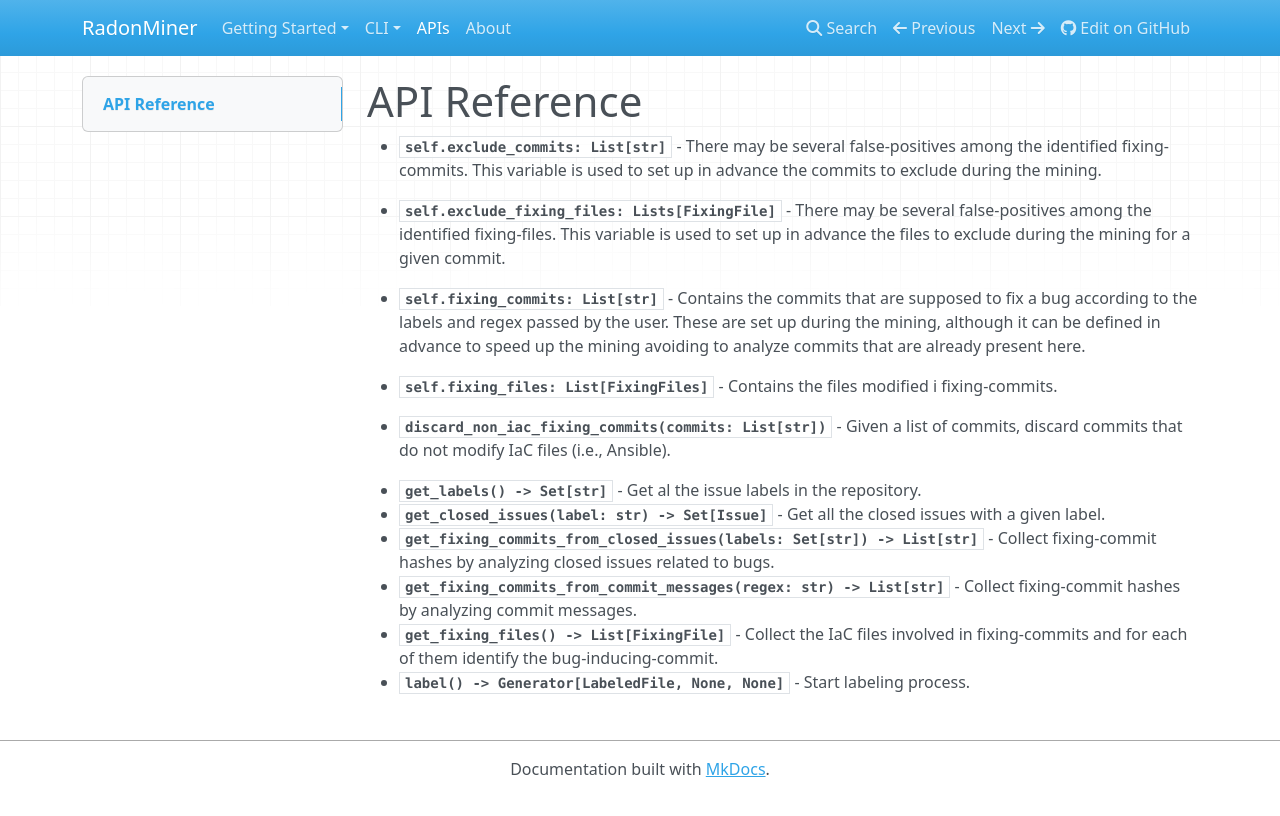
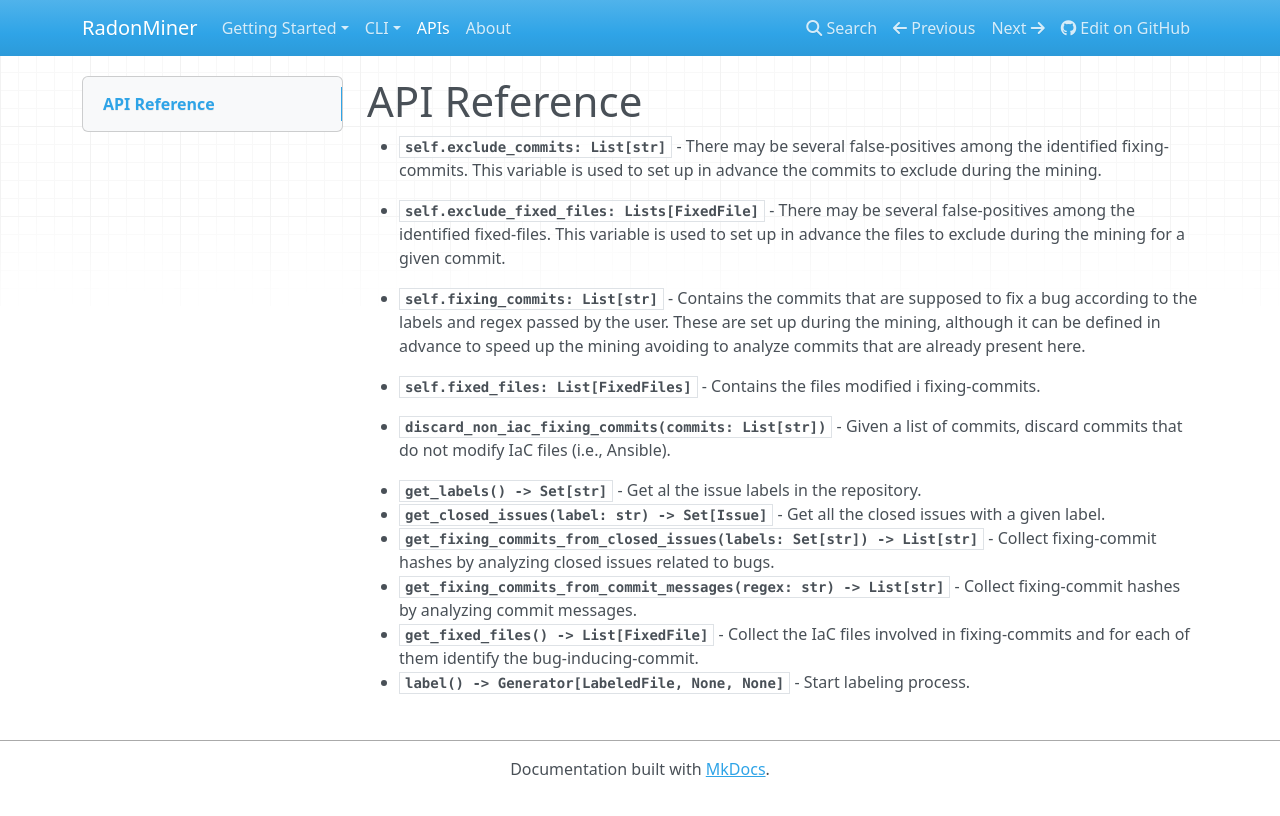
Before and after one commit to radon-h2020/radon-repository-miner, an MkDocs documentation site: the page built from docs/apis.md, in a window 1280 px wide. Shown: the top 816 px of the page. Built offline with MkDocs 1.6.1, drawn with Linux system fonts in a browser that asks for light colours; nearby versions of some CDN libraries.

Commit message:
Refactoring; Added two more options to the CLI to mine fixing-commits and fixed-files; v0.8.0

````diff
--- a/docs/apis.md
+++ b/docs/apis.md
@@ -3,18 +3,18 @@
 *  **```self.exclude_commits: List[str]```**  - There may be several false-positives among the identified fixing-commits.
 This variable is used to set up in advance the commits to exclude during the mining.
 
-*  **```self.exclude_fixing_files: Lists[FixingFile]```**  - There may be several false-positives among the identified fixing-files.
+*  **```self.exclude_fixed_files: Lists[FixedFile]```**  - There may be several false-positives among the identified fixed-files.
 This variable is used to set up in advance the files to exclude during the mining for a given commit.
 
 *  **```self.fixing_commits: List[str]```**  - Contains the commits that are supposed to fix a bug according to the labels and regex passed by the user.
    These are set up during the mining, although it can be defined in advance to speed up the mining avoiding to analyze commits that are already present here.
 
-*  **```self.fixing_files: List[FixingFiles]```**  - Contains the files modified i fixing-commits.
+*  **```self.fixed_files: List[FixedFiles]```**  - Contains the files modified i fixing-commits.
 
 *  **```discard_non_iac_fixing_commits(commits: List[str])```**  - Given a list of commits, discard commits that do not modify IaC files (i.e., Ansible).
 *  **```get_labels() -> Set[str]```**  - Get al the issue labels in the repository.
 *  **```get_closed_issues(label: str) -> Set[Issue]```**  - Get all the closed issues with a given label.
 *  **```get_fixing_commits_from_closed_issues(labels: Set[str]) -> List[str]```**  - Collect fixing-commit hashes by analyzing closed issues related to bugs.
 *  **```get_fixing_commits_from_commit_messages(regex: str) -> List[str]```**  - Collect fixing-commit hashes by analyzing commit messages.
-*  **```get_fixing_files() -> List[FixingFile]```**  - Collect the IaC files involved in fixing-commits and for each of them identify the bug-inducing-commit.
+*  **```get_fixed_files() -> List[FixedFile]```**  - Collect the IaC files involved in fixing-commits and for each of them identify the bug-inducing-commit.
 *  **```label() -> Generator[LabeledFile, None, None]```**  - Start labeling process.
--- a/setup.py
+++ b/setup.py
@@ -8,7 +8,7 @@ with open("requirements.txt", "r") as reqs_file:
 with open("README.md", "r") as fh:
     long_description = fh.read()
 
-VERSION = '0.7.2'
+VERSION = '0.8.0'
 
 setup(name='repository-miner',
       version=VERSION,
````
Also changed, not shown: CHANGELOG.md (+4 -0 lines), docs/cli/mine.md (+3 -3 lines), 7 other files.
